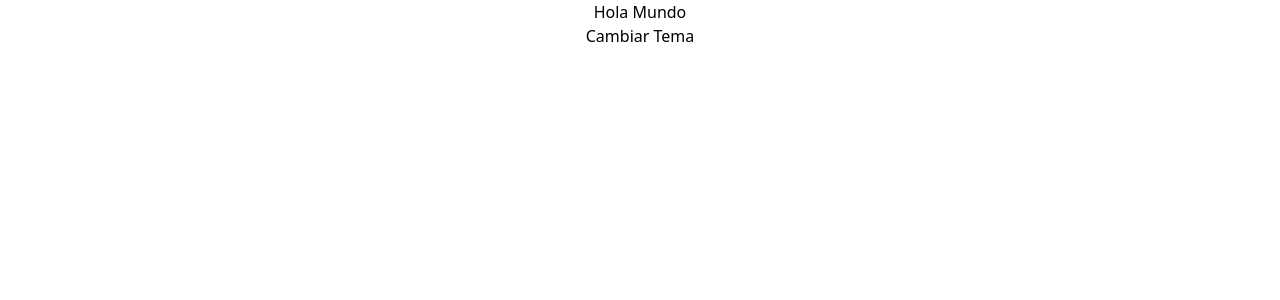
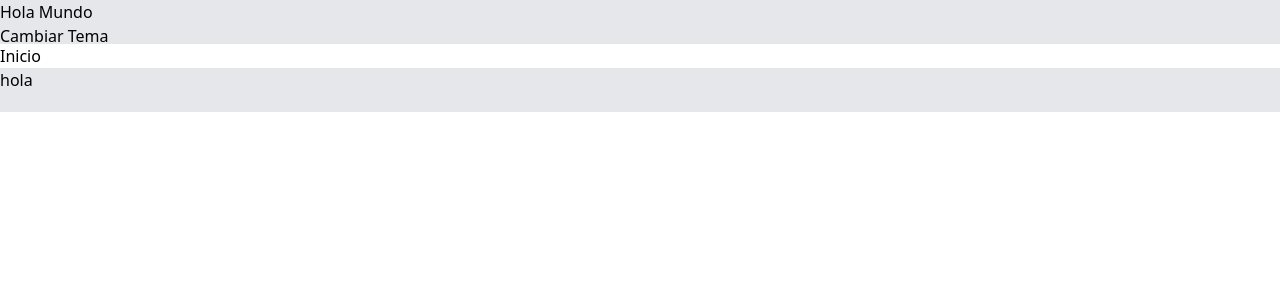
Before and after one commit to CJavat/blackmovies, a React (Vite) app in the folder Frontend-BlackMovies/: page / in a window 1280 px wide. Shown: the top 300 px of the page. Built offline with nearby package versions, Linux system fonts and the light colour scheme.

Commit message:
COMIENZO CON EL FRONTEND

```diff
--- a/Frontend-BlackMovies/index.html
+++ b/Frontend-BlackMovies/index.html
@@ -6,7 +6,7 @@
     <meta name="viewport" content="width=device-width, initial-scale=1.0" />
     <title>BLACKMOVIES</title>
   </head>
-  <body>
+  <body class="bg-white text-black dark:bg-black dark:text-white">
     <div id="root"></div>
     <script type="module" src="/src/main.jsx"></script>
   </body>
--- /dev/null
+++ b/Frontend-BlackMovies/layouts/LayoutPeliculas.jsx
@@ -0,0 +1,19 @@
+import { Outlet } from "react-router-dom";
+import Footer from "../src/components/Footer";
+import Header from "../src/components/Header";
+
+const LayoutPeliculas = () => {
+  return (
+    <div className="flex flex-col justify-center items-center">
+      <Header />{" "}
+      <div className="flex-auto">
+        <Outlet />
+      </div>
+      <Footer />
+    </div>
+  );
+};
+
+export default LayoutPeliculas;
+
+//TODO: TERMINAR COMPONENTE.
--- a/Frontend-BlackMovies/package.json
+++ b/Frontend-BlackMovies/package.json
@@ -9,8 +9,10 @@
     "preview": "vite preview"
   },
   "dependencies": {
+    "axios": "^1.3.4",
     "react": "^18.2.0",
-    "react-dom": "^18.2.0"
+    "react-dom": "^18.2.0",
+    "react-router-dom": "^6.9.0"
   },
   "devDependencies": {
     "@types/react": "^18.0.28",
--- a/Frontend-BlackMovies/src/App.jsx
+++ b/Frontend-BlackMovies/src/App.jsx
@@ -1,13 +1,29 @@
+//! IMPORTAR DEPENDENCIAS --
+import { BrowserRouter, Route, Routes } from "react-router-dom";
+
+//! IMPORTAR LAYOUT --
+import LayoutPeliculas from "../layouts/LayoutPeliculas";
+
+//! IMPORTAR CONTEXT --
+import { PeliculasProvider } from "./context/PeliculasProvider";
+
+//! IMPORTAR PÁGINAS --
+import Inicio from "./pages/Inicio";
+
+//! IMPORTAR COMPONENTES --
+
 function App() {
-  const cambiarDarkMode = () => {
-    document.documentElement.classList.toggle("dark");
-  };
-
   return (
-    <div className="text-center">
-      <p className="dark:bg-black dark:text-white">Hola Mundo</p>
-      <button onClick={cambiarDarkMode}>Cambiar Tema</button>
-    </div>
+    <BrowserRouter>
+      <PeliculasProvider>
+        <Routes>
+          <Route element={<LayoutPeliculas />}>
+            <Route path="/" element={<Inicio />} />
+          </Route>
+        </Routes>
+      </PeliculasProvider>
+      {/* //TODO: CREAR COMPONENTE DE NOT FOUND */}
+    </BrowserRouter>
   );
 }
 
--- /dev/null
+++ b/Frontend-BlackMovies/src/components/Footer.jsx
@@ -0,0 +1,12 @@
+import React from "react";
+
+const Footer = () => {
+  return (
+    <div className="bg-gray-200 dark:bg-gray-900 h-11">
+      <h1>hola</h1>
+    </div>
+  );
+};
+
+export default Footer;
+//TODO: TERMINAR COMPONENTE.
--- /dev/null
+++ b/Frontend-BlackMovies/src/components/Header.jsx
@@ -0,0 +1,15 @@
+import React from "react";
+import usePeliculas from "../hooks/usePeliculas";
+
+const Header = () => {
+  const { cambiarDarkMode } = usePeliculas();
+  return (
+    <div className="bg-gray-200 dark:bg-gray-900 h-11">
+      <p className="">Hola Mundo</p>
+      <button onClick={cambiarDarkMode}>Cambiar Tema</button>
+    </div>
+  );
+};
+
+export default Header;
+//TODO: TERMINAR COMPONENTE.
--- /dev/null
+++ b/Frontend-BlackMovies/src/context/PeliculasProvider.jsx
@@ -0,0 +1,18 @@
+import { createContext, useEffect, useState } from "react";
+
+const PeliculasContext = createContext();
+
+const PeliculasProvider = ({ children }) => {
+  const cambiarDarkMode = () => {
+    document.documentElement.classList.toggle("dark");
+  };
+
+  return (
+    <PeliculasContext.Provider value={{ cambiarDarkMode }}>
+      {children}
+    </PeliculasContext.Provider>
+  );
+};
+
+export { PeliculasProvider };
+export default PeliculasContext;
--- /dev/null
+++ b/Frontend-BlackMovies/src/hooks/usePeliculas.jsx
@@ -0,0 +1,8 @@
+import { useContext } from "react";
+import PeliculasContext from "../context/PeliculasProvider";
+
+const usePeliculas = () => {
+  return useContext(PeliculasContext);
+};
+
+export default usePeliculas;
--- /dev/null
+++ b/Frontend-BlackMovies/src/pages/Inicio.jsx
@@ -0,0 +1,7 @@
+const Inicio = () => {
+  return <div className="">Inicio</div>;
+};
+
+export default Inicio;
+
+//TODO: TERMINAR PÁGINA.
```
Also changed, not shown: Frontend-BlackMovies/helpers/clienteAxios.js (added, +7 -0 lines), 1 other file (tests, documents, lock files or other folders).
